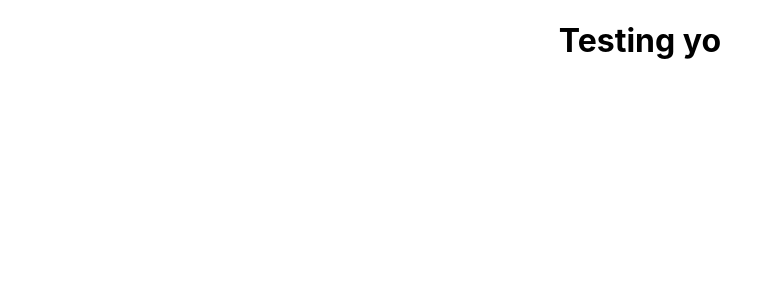
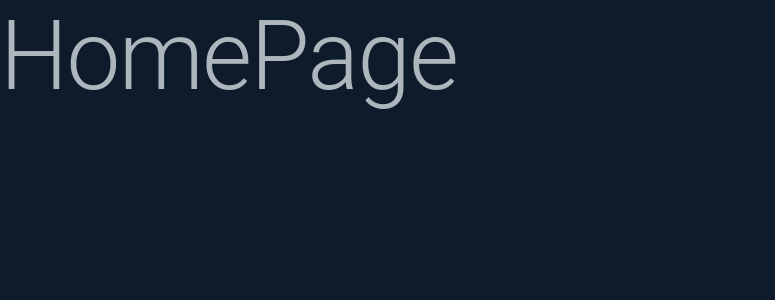
Before and after one commit to rd-code-23/crypto_tracker, a React (Create React App) app: page / in a window 1280 px wide. Shown: the top 300 px of the page, without its empty margins (0-775 px from the left). Built offline with nearby package versions, Linux system fonts and the light colour scheme.

Commit message:
add homepage

```diff
--- a/package.json
+++ b/package.json
@@ -3,11 +3,15 @@
   "version": "0.1.0",
   "private": true,
   "dependencies": {
+    "@material-ui/core": "^4.11.3",
+    "@material-ui/icons": "^4.11.2",
     "@testing-library/jest-dom": "^5.11.10",
     "@testing-library/react": "^11.2.6",
     "@testing-library/user-event": "^12.8.3",
+    "axios": "^0.21.1",
     "react": "^17.0.2",
     "react-dom": "^17.0.2",
+    "react-router-dom": "^5.2.0",
     "react-scripts": "4.0.3",
     "web-vitals": "^1.1.1"
   },
--- a/src/App.css
+++ /dev/null
@@ -1,38 +0,0 @@
-.App {
-  text-align: center;
-}
-
-.App-logo {
-  height: 40vmin;
-  pointer-events: none;
-}
-
-@media (prefers-reduced-motion: no-preference) {
-  .App-logo {
-    animation: App-logo-spin infinite 20s linear;
-  }
-}
-
-.App-header {
-  background-color: #282c34;
-  min-height: 100vh;
-  display: flex;
-  flex-direction: column;
-  align-items: center;
-  justify-content: center;
-  font-size: calc(10px + 2vmin);
-  color: white;
-}
-
-.App-link {
-  color: #61dafb;
-}
-
-@keyframes App-logo-spin {
-  from {
-    transform: rotate(0deg);
-  }
-  to {
-    transform: rotate(360deg);
-  }
-}
--- a/src/App.jsx
+++ b/src/App.jsx
@@ -1,10 +1,54 @@
-import './App.css';
+import React from 'react';
+import { makeStyles, ThemeProvider, createMuiTheme } from '@material-ui/core/styles';
+import { Grid, Paper } from '@material-ui/core';
+import { Route } from "react-router-dom";
+import HomePage from './pages/HomePage.jsx';
+import { BrowserRouter, Switch } from "react-router-dom";
+// import { CoinWatchListContextProvider } from './context/CoinWatchListContext.jsx';
+// import { CoinsContextProvider } from './context/CoinsContext.jsx';
+import defaultTheme from './DefaultTheme.js';
+// import CoinDetailPage from './pages/CoinDetailPage.jsx';
+
+const theme = createMuiTheme({
+  palette: {
+    type: 'dark'
+  },
+})
+
+const useStyles = makeStyles({
+  appContainer: {
+    minHeight: '100vh',
+    //  minWidth: '100vw'
+  },
+
+  container: {
+    // minWidth: '80vw',
+    minHeight: '100vh',
+    // minWidth: '100vw'
+  }
+})
 
 function App() {
+  const classes = useStyles();
+
   return (
-    <div className="App">
-     <h1>Testing yo</h1>
-    </div>
+    <ThemeProvider theme={defaultTheme}>
+       {/* <CssBaseline /> */}
+      <Paper className={classes.appContainer} square>
+        <Grid className={classes.container}>
+            {/* <CoinsContextProvider>
+              <CoinWatchListContextProvider> */}
+                <BrowserRouter>
+                  <Switch>
+                    <Route exact path="/" component={HomePage} />
+                    {/* <Route exact path="/coins/:id" component={CoinDetailPage} /> */}
+                  </Switch>
+                </BrowserRouter>
+              {/* </CoinWatchListContextProvider>
+            </CoinsContextProvider> */}
+        </Grid>
+      </Paper>
+    </ThemeProvider>
   );
 }
 
--- /dev/null
+++ b/src/DefaultTheme.js
@@ -0,0 +1,28 @@
+import { createMuiTheme }  from '@material-ui/core/styles'
+
+//// https://coolors.co/0d1b2a-1b263b-415a77-778da9-e0e1dd
+//https://coolors.co/f8f9fa-e9ecef-dee2e6-ced4da-adb5bd-6c757d-495057-343a40-212529
+const defaultTheme = createMuiTheme({
+  typography: {
+    allVariants: {
+      color: "#adb5bd"
+    },
+  },
+    palette: {
+      primary: {
+        light: "#ffea00",
+        main: "#e0e1dd",
+        dark: "#ffea00",
+        textPrimary: 'white',
+        // textSecondary: '',
+      },
+      background: {
+         paper: '#0d1b2a'
+        //paper: '#000814'
+      },
+
+    }
+
+  })
+
+  export default defaultTheme
--- /dev/null
+++ b/src/pages/HomePage.jsx
@@ -0,0 +1,14 @@
+import React from 'react'
+import { Grid, Card, CardActions, CardContent, Typography, IconButton } from '@material-ui/core/';
+
+const HomePage = () => {
+    return (
+        <div>
+            <Typography variant="h1" component="h2">
+              HomePage
+            </Typography>
+        </div>
+    )
+}
+
+export default HomePage
```
Also changed, not shown: 1 other file (tests, documents, lock files or other folders).
